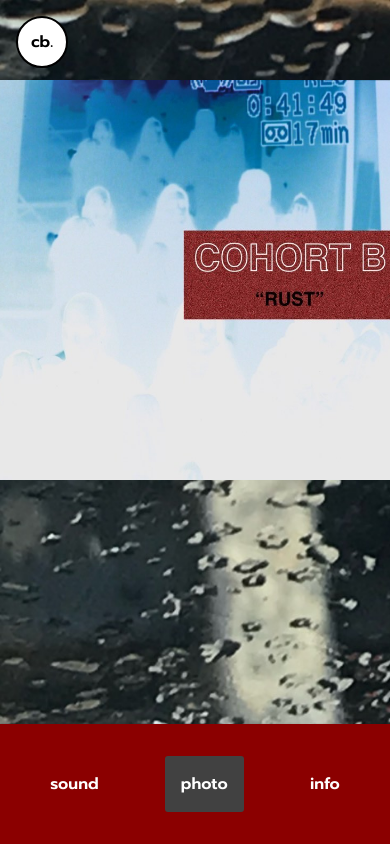
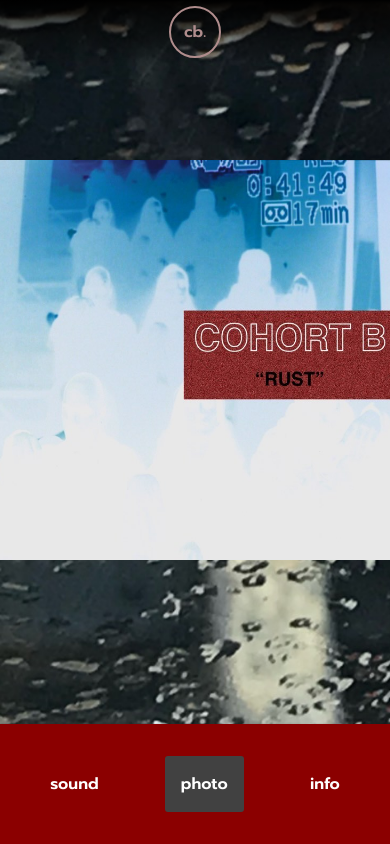
Before and after one commit to hm-factor/cohortb, a React (Create React App) app: page /photos in a window 390 px wide. Built offline with nearby package versions, Linux system fonts and the light colour scheme.

Commit message:
mobile style

```diff
--- a/src/App.css
+++ b/src/App.css
@@ -274,7 +274,7 @@
     left: calc(50% - 41.655px);
     right: calc(50% + 41.655px);
     font-family: prompt;
-    color: var(--border-color);
+    color: white;
     width: fit-content;
 }
 
@@ -299,6 +299,11 @@
         align-items: center;
     }
 
+    /* .dogbite-main {
+        background-image: url('./art/mobile_dog.png'); */
+
+    /* } */
+
     .rust-nav {
         bottom: 0;
         top: unset;
@@ -321,17 +326,31 @@
     .cb {
         display: none;
     }
+    .cb-container {
+        display: flex;
+        height: 4rem;
+        width: 100%;
+        justify-content: center;
+        align-items: center;
+        background: linear-gradient(to bottom, black, transparent);
+    }
     .cb-mobile {
         display: flex;
         position: absolute;
-        top: 0;
+        align-items: center;
         width: 3rem;
         height: 3rem;
+
+        /* DOGBITE */
+        background-color: transparent;
+        border: 2px solid rgb(176 141 141);
+        color: rgb(176 141 141);
+        font-weight: 500;
     }
 
     .popup-content {
         /* position: unset; */
-        top: 5rem;
+        top: 10rem;
         right: unset;
         height: 400px;
         width: 400px;
--- a/src/components/Rust.tsx
+++ b/src/components/Rust.tsx
@@ -30,7 +30,9 @@
     return (
         <div className="dogbite-main">
             <div className={`cohort-b ${bandTag}`}>COHORT B</div>
-            <div className="cb-mobile">cb.</div>
+            <div className="cb-container">
+                <div className="cb-mobile">cb.</div>
+            </div>
             <TerminalPopup isTerminal={isTerminal} setIsTerminal={setIsTerminal}/>
             <NavBar bandTag={bandTag} setBandTag={setBandTag}/>
             <Routes>
```
Also changed, not shown: src/art/mobile_dog.png (added).
